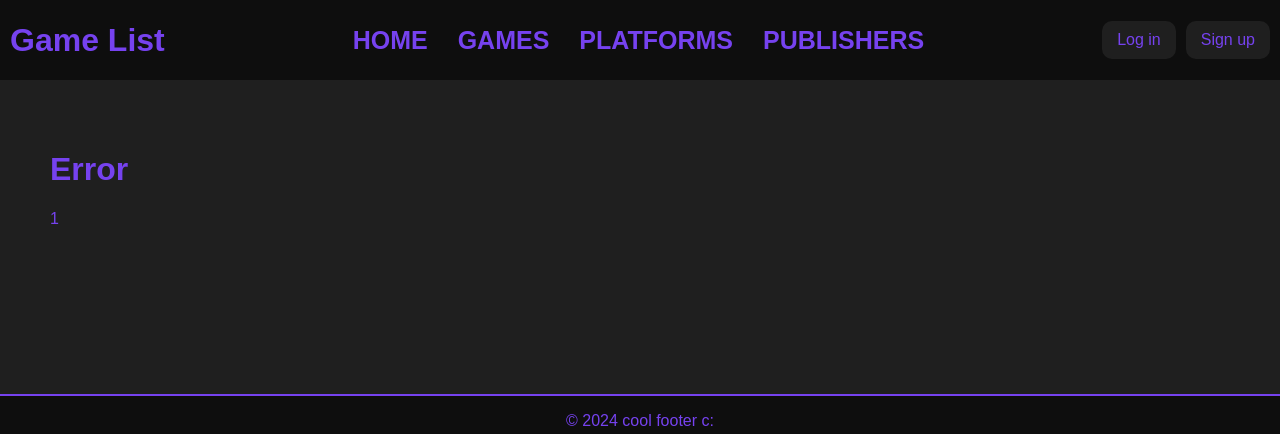
After one commit to MyloRaccoon/game-list, a Django app: page /game-list/error/1/ in a window 1280 px wide. The commit adds this page. Shown: the top 434 px of the page. Run offline with Django 5.2, Linux system fonts and the light colour scheme.

Commit message:
add ownership system, add error system

```diff
--- /dev/null
+++ b/game_list_app/templates/error.html
@@ -0,0 +1,9 @@
+{% extends 'index.html' %}
+
+{% block title %}Game list - Error{% endblock %}
+
+{% block content %}
+
+<h1>Error</h1>
+<p>{{ error }}</p>
+{% endblock %}
--- a/game_list_app/templates/game.html
+++ b/game_list_app/templates/game.html
@@ -31,6 +31,8 @@
 
 	<li><p>Description : {{ game.description }}</p></li>
 </ul>
-<a class="btn-action" href="{% url 'game_list_app:edit_item' 'game' game.id %}">Edit</a>
-<a class="btn-action" href="{% url 'game_list_app:delete_game' game.id %}">Delete</a>
+{% if user_is_owner or user.is_staff %}
+	<a class="btn-action" href="{% url 'game_list_app:edit_item' 'game' game.id %}">Edit</a>
+	<a class="btn-action" href="{% url 'game_list_app:delete_game' game.id %}">Delete</a>
+{% endif %}
 {% endblock %}
--- a/game_list_app/templates/games.html
+++ b/game_list_app/templates/games.html
@@ -5,7 +5,11 @@
 {% block content %}
 
 <h1>Games</h1>
-<a class="btn-action" href="{% url 'game_list_app:add_item' 'game' %}">Add a game</a>
+
+{% if user.is_authenticated %}
+    <a class="btn-action" href="{% url 'game_list_app:add_item' 'game' %}">Add a game</a>
+{% endif %}
+
 {% if games %}
     <ul>
     {% for game in games %}
--- a/game_list_app/templates/platform.html
+++ b/game_list_app/templates/platform.html
@@ -19,7 +19,9 @@
 	<li><p>Description : {{ platform.description }}</p></li>
 
 </ul>
-<a class="btn-action" href="{% url 'game_list_app:edit_item' 'platform' platform.id %}">Edit</a>
-<a class="btn-action" href="{% url 'game_list_app:delete_platform' platform.id %}">Delete</a>
+{% if user_is_owner or user.is_staff %}
+	<a class="btn-action" href="{% url 'game_list_app:edit_item' 'platform' platform.id %}">Edit</a>
+	<a class="btn-action" href="{% url 'game_list_app:delete_platform' platform.id %}">Delete</a>
+{% endif %}
 
 {% endblock %}
--- a/game_list_app/templates/platforms.html
+++ b/game_list_app/templates/platforms.html
@@ -5,7 +5,11 @@
 {% block content %}
 
 <h1>Platforms</h1>
-<a class="btn-action" href="{% url 'game_list_app:add_item' 'platform' %}">Add a platform</a>
+
+{% if user.is_authenticated %}
+    <a class="btn-action" href="{% url 'game_list_app:add_item' 'platform' %}">Add a platform</a>
+{% endif %}
+
 {% if platforms %}
     <ul>
     {% for platform in platforms %}
--- a/game_list_app/templates/publisher.html
+++ b/game_list_app/templates/publisher.html
@@ -6,6 +6,8 @@
 
 <h1>{{ publisher.name }}</h1>
 <p>Description : {{ publisher.description }}</p>
-<a class="btn-action" href="{% url 'game_list_app:edit_item' 'publisher' publisher.id %}">Edit</a>
-<a class="btn-action" href="{% url 'game_list_app:delete_publisher' publisher.id %}">Delete</a>
+{% if user_is_owner or user.is_staff %}
+	<a class="btn-action" href="{% url 'game_list_app:edit_item' 'publisher' publisher.id %}">Edit</a>
+	<a class="btn-action" href="{% url 'game_list_app:delete_publisher' publisher.id %}">Delete</a>
+{% endif %}
 {% endblock %}
--- a/game_list_app/templates/publishers.html
+++ b/game_list_app/templates/publishers.html
@@ -5,7 +5,11 @@
 {% block content %}
 
 <h1>Publishers</h1>
-<a class="btn-action" href="{% url 'game_list_app:add_item' 'publisher' %}">Add a publisher</a>
+
+{% if user.is_authenticated %}
+    <a class="btn-action" href="{% url 'game_list_app:add_item' 'publisher' %}">Add a publisher</a>
+{% endif %}
+
 {% if publishers %}
     <ul>
     {% for publisher in publishers %}
--- a/game_list_app/urls.py
+++ b/game_list_app/urls.py
@@ -16,15 +16,7 @@ urlpatterns = [
 
 	path("<str:item>/add/", views.add_item, name = "add_item"),
 
-	# path("publisher/add/", views.add_publisher, name = "add_publisher"),
-	# path("platform/add/", views.add_platform, name = "add_platform"),
-	# path("game/add/", views.add_game, name = "add_game"),
-
 	path("<str:item_type>/edit/<int:pk>", views.edit_item, name = "edit_item"),
-
-	# path("publisher/edit/<int:pk>/", views.edit_publisher, name = "edit_publisher"),
-	# path("platform/edit/<int:pk>/", views.edit_platform, name = "edit_platform"),
-	# path("game/edit/<int:pk>/", views.edit_game, name = "edit_game"),
 
 	path("publisher/delete/<int:pk>/", views.delete_publisher, name = "delete_publisher"),
 	path("platform/delete/<int:pk>/", views.delete_platform, name = "delete_platform"),
@@ -33,4 +25,6 @@ urlpatterns = [
 	path("delete-db/", views.delete_db, name = "delete_db"),
 
 	path("signup/", views.signup, name="signup"),
+
+	path('error/<str:error>/', views.error, name = "error"),
 ]
--- a/game_list_app/views.py
+++ b/game_list_app/views.py
@@ -9,6 +9,17 @@ from .models import *
 
 from .forms import *
 
+
+def error(request, error):
+	error_msg = ""
+	for l in error:
+		if l == error[0]:
+			error_msg += l.upper()
+		elif l == '-' or l == '_':
+			error_msg += ' '
+		else:
+			error_msg += l
+	return render(request, "error.html", {"error": error_msg})
 
 class Home(generic.ListView):
 	template_name = "home.html"
@@ -24,6 +35,7 @@ class GameList(generic.ListView):
 
 	def get_queryset(self):
 		return Game.objects.order_by("-add_date")
+
 
 class PlatformList(generic.ListView):
 	template_name = "platforms.html"
@@ -44,31 +56,52 @@ class GameDetail(generic.DetailView):
 	model = Game
 	template_name = "game.html"
 
+	def get_context_data(self, **kwargs):
+		context = super().get_context_data(**kwargs)
+		game = self.object
+		user = self.request.user
+		context["user_is_owner"] = game.user_owner == user
+		return context
+
 class PlatformDetail(generic.DetailView):
 	model = Platform
 	template_name = "platform.html"
+
+	def get_context_data(self, **kwargs):
+		context = super().get_context_data(**kwargs)
+		platform = self.object
+		user = self.request.user
+		context["user_is_owner"] = platform.user_owner == user
+		return context
 
 class PublisherDetail(generic.DetailView):
 	model = Publisher
 	template_name = "publisher.html"
 
+	def get_context_data(self, **kwargs):
+		context = super().get_context_data(**kwargs)
+		publisher = self.object
+		user = self.request.user
+		context["user_is_owner"] = publisher.user_owner == user
+		return context
 
-def add_publisher(name, description):
+
+def add_publisher(user, name, description):
 	publisher = Publisher(name = name, description = description)
-	publisher.save()
+	publisher.save(user = user)
 	return publisher.id
 
-def add_platform(name, release_date, owner, description):
+def add_platform(user, name, release_date, owner, description):
 	platform = Platform(
 		name = name,
 		release_date = release_date,
 		owner = owner,
 		description = description
 	)
-	platform.save()
+	platform.save(user = user)
 	return platform.id
 
-def add_game(title, genre, publisher, platform, release_date, description):
+def add_game(user, title, genre, publisher, platform, release_date, description):
 	game = Game(
 		title = title,
 		genre = genre,
@@ -77,7 +110,7 @@ def add_game(title, genre, publisher, platform, release_date, description):
 		release_date = release_date,
 		description = description
 	)
-	game.save()
+	game.save(user = user)
 	return game.id
 
 
@@ -108,7 +141,7 @@ def add_item(request, item):
 	if request.method == "POST":
 		form = form_class(request.POST)
 		if form.is_valid():
-			item_id = process_data_function(**form.cleaned_data)
+			item_id = process_data_function(request.user, **form.cleaned_data)
 			return HttpResponseRedirect(reverse(response_url, args=[item_id]))
 	else:
 		form = form_class()
@@ -217,8 +250,12 @@ def edit_item(request, item_type, pk):
 	if request.method == "POST":
 		form = form_class(request.POST)
 		if form.is_valid():
-			process_data_function(pk, **form.cleaned_data)
-			return HttpResponseRedirect(reverse(response_url, args=[pk]))
+			if request.user == item.user_owner or request.user.is_staff:
+				process_data_function(pk, **form.cleaned_data)
+				return HttpResponseRedirect(reverse(response_url, args=[pk]))
+			else:
+				return HttpResponseRedirect(reverse("game_list_app:error", args=["You don't have the autorisation to edit this item"]))
+
 	else:
 		form = filled_form_function(pk)
 
@@ -231,25 +268,42 @@ def edit_item(request, item_type, pk):
 	return render(request, "edit_form.html", context)
 
 def delete_publisher(request, pk):
-	Publisher.objects.get(pk=pk).delete()
-	return HttpResponseRedirect(reverse("game_list_app:home"))
+	publiser = get_object_or_404(Publisher, pk=pk)
+
+	if request.user == publisher.user_owner or request.user.is_staff:
+		publisher.delete()
+		return HttpResponseRedirect(reverse("game_list_app:home"))
+	else:
+		return HttpResponseRedirect(reverse("game_list_app:error", args=["You don't have the autorisation to delete this item"]))
 
 def delete_platform(request, pk):
-	Platform.objects.get(pk=pk).delete()
-	return HttpResponseRedirect(reverse("game_list_app:home"))
+	platform = get_object_or_404(Platform, pk=pk)
+
+	if request.user == platform.user_owner or request.user.is_staff:
+		platform.delete()
+		return HttpResponseRedirect(reverse("game_list_app:home"))
+	else:
+		return HttpResponseRedirect(reverse("game_list_app:error", args=["You don't have the autorisation to delete this item"]))
 
 def delete_game(request, pk):
-	get_object_or_404(Game, pk=pk).delete()
-	return HttpResponseRedirect(reverse("game_list_app:home"))
+	game = get_object_or_404(Game, pk=pk)
+
+	if request.user == game.user_owner or request.user.is_staff:
+		game.delete()
+		return HttpResponseRedirect(reverse("game_list_app:home"))
+	else:
+		return HttpResponseRedirect(reverse("game_list_app:error", args=["You don't have the autorisation to delete this item"]))
 
 
 def delete_db(request):
-	Game.objects.all().delete()
-	Platform.objects.all().delete()
-	Publisher.objects.all().delete()
+	if request.user.is_staff:
+		Game.objects.all().delete()
+		Platform.objects.all().delete()
+		Publisher.objects.all().delete()
 
-	return HttpResponseRedirect(reverse("game_list_app:home"))
-
+		return HttpResponseRedirect(reverse("game_list_app:home"))
+	else:
+		return HttpResponseRedirect(reverse("game_list_app:error", args=["You don't have the autorisation to access this page"]))
 
 def signup(request):
 	if request.method == "POST":
```
Also changed, not shown: game_list_app/models.py (+10 -10 lines), db.sqlite3, game_list_app/migrations/0010_publisher_user_owner.py (added), game_list_app/migrations/0011_game_user_owner_platform_user_owner.py (added).
